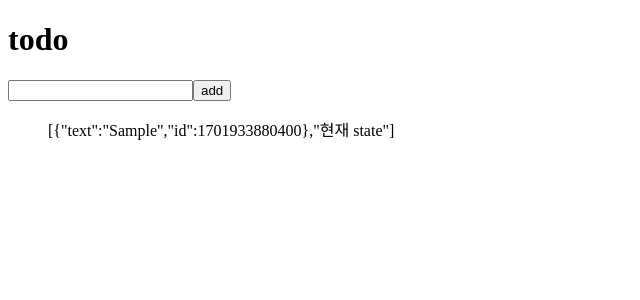
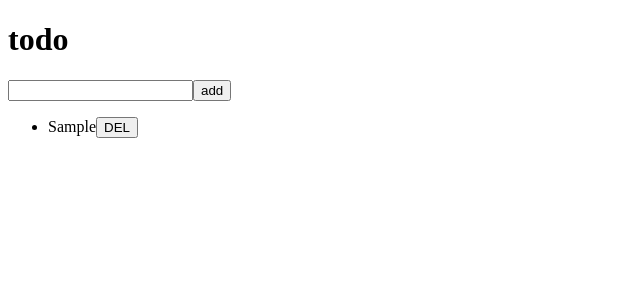
Before and after one commit to origuri/vanilla-redux, a React (Create React App) app: page / in a window 1280 px wide. Both pictures are taken after typing "Sample" into the empty fields and a click on the button "add". Shown: the top 300 px of the page, without its empty margins (0-640 px from the left). Built offline with nearby package versions, Linux system fonts and the light colour scheme.

Commit message:
2023.12.07 - delete to do

```diff
--- /dev/null
+++ b/src/components/ToDo.js
@@ -0,0 +1,25 @@
+import React from "react";
+import { connect } from "react-redux";
+import { actionCreators } from "../store";
+
+const ToDo = ({ text, onBtnClick }) => {
+  return (
+    <li>
+      {text}
+      <button onClick={onBtnClick}>DEL</button>
+    </li>
+  );
+};
+
+// dispatch 할 수 있는 connect의 두번째 아규먼트
+function mapDispatchToProps(dispatch, ownProps) {
+  console.log("dispatch-> ", dispatch);
+  // text와 id 출력됨.
+  console.log("ownProps-> ", ownProps);
+  // store와 마찬가지로 props로 넘어감.
+  return {
+    onBtnClick: () => dispatch(actionCreators.deleteToDo(ownProps.id)),
+  };
+}
+
+export default connect(null, mapDispatchToProps)(ToDo);
--- a/src/routes/Home.js
+++ b/src/routes/Home.js
@@ -1,6 +1,7 @@
 import React, { useState } from "react";
 import { connect } from "react-redux";
 import { actionCreators } from "../store";
+import ToDo from "../components/ToDo";
 
 function Home({ toDos, addToDo }) {
   const [text, setText] = useState("");
@@ -23,7 +24,11 @@
         <input type="text" value={text} onChange={onChange} />
         <button>add</button>
       </form>
-      <ul>{JSON.stringify(toDos)}</ul>
+      <ul>
+        {toDos.map((todo) => (
+          <ToDo key={todo.id} text={todo.text} id={todo.id} />
+        ))}
+      </ul>
     </>
   );
 }
--- a/src/store.js
+++ b/src/store.js
@@ -11,7 +11,7 @@
   return { type: DELETE, id: id };
 };
 
-const reducer = (state = ["현재 state"], action) => {
+const reducer = (state = [], action) => {
   switch (action.type) {
     case ADD:
       return [{ text: action.text, id: action.id }, ...state];
```
